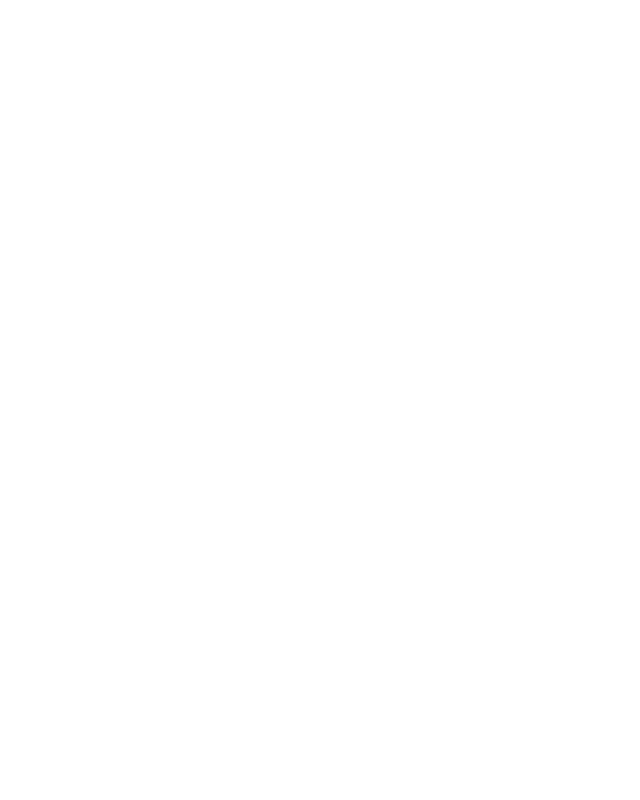
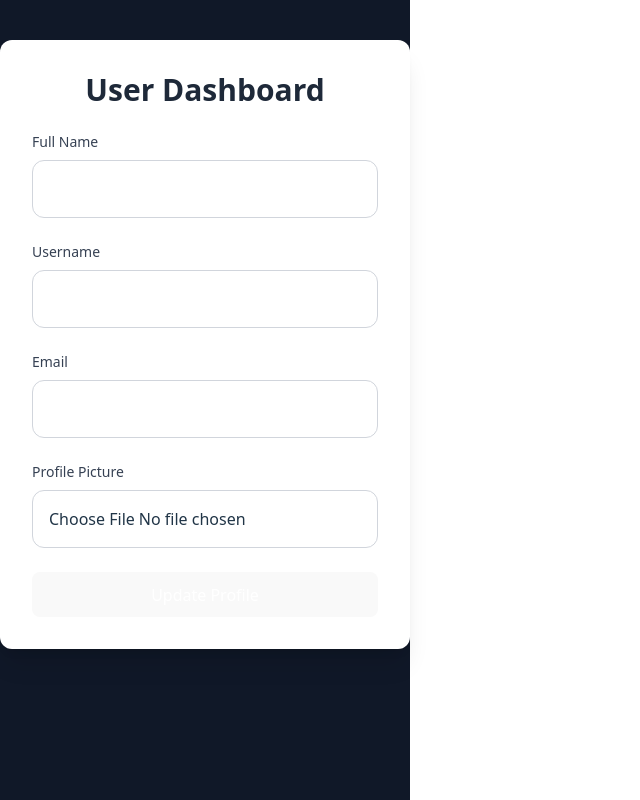
Before and after one commit to nethmiTK/AS-mern-user-auth-system, a React (Vite) app in the folder tailwind/: page /dashboard in a window 1280 px wide. Before the commit this address had no page. Shown: the whole page, without its empty margins (0-640 px from the left). Built offline with nearby package versions, Linux system fonts and the light colour scheme; no server answers.

Commit message:
user dashbord add

```diff
--- a/tailwind/src/App.jsx
+++ b/tailwind/src/App.jsx
@@ -3,6 +3,7 @@ import { Routes, Route, Navigate } from "react-router-dom";  // Import Navigate
 import Login from "./components/Login";
 import Register from "./components/Register";
 import "./index.css";
+import Dashboard from "./components/Dashboard";
 
 function App() {
   return (
@@ -11,6 +12,8 @@ function App() {
       <Route path="/" element={<Navigate to="/register" />} />
       <Route path="/register" element={<Register />} />
       <Route path="/login" element={<Login />} />
+      <Route path="/dashboard" element={<Dashboard />} />
+
 
     </Routes>
   );
--- /dev/null
+++ b/tailwind/src/components/Dashboard.jsx
@@ -0,0 +1,133 @@
+import React, { useState, useEffect } from 'react';
+import axios from 'axios';
+import { useNavigate } from 'react-router-dom';
+
+const Dashboard = () => {
+  const [userData, setUserData] = useState({
+    fullName: '',
+    username: '',
+    email: '',
+    profilePic: '',
+  });
+  const [newPic, setNewPic] = useState(null);
+  const navigate = useNavigate();
+
+  // Fetch user data from API (using token or session)
+  useEffect(() => {
+    const fetchUserData = async () => {
+      try {
+        const token = localStorage.getItem('token');
+        const response = await axios.get('http://localhost:3001/api/auth/user', {
+          headers: { Authorization: `Bearer ${token}` },
+        });
+        setUserData(response.data);
+      } catch (err) {
+        console.error('Error fetching user data:', err);
+      }
+    };
+
+    fetchUserData();
+  }, []);
+
+  // Handle form input changes
+  const handleChange = (e) => {
+    setUserData({ ...userData, [e.target.name]: e.target.value });
+  };
+
+  // Handle profile picture upload
+  const handlePicChange = (e) => {
+    const file = e.target.files[0];
+    setNewPic(file);
+  };
+
+  // Handle form submission to update user details
+  const handleSubmit = async (e) => {
+    e.preventDefault();
+    try {
+      const token = localStorage.getItem('token');
+      const formData = new FormData();
+      formData.append('userId', userData._id);
+      formData.append('fullName', userData.fullName);
+      formData.append('username', userData.username);
+      formData.append('email', userData.email);
+      if (newPic) formData.append('profilePic', newPic);
+
+      const response = await axios.put('http://localhost:3001/api/auth/update', formData, {
+        headers: {
+          'Content-Type': 'multipart/form-data',
+          Authorization: `Bearer ${token}`,
+        },
+      });
+      alert(response.data.message);
+    } catch (err) {
+      console.error('Error updating user:', err);
+      alert('Error updating user data');
+    }
+  };
+
+  return (
+    <div className="min-h-screen flex flex-col items-center bg-gray-900">
+      <div className="w-full max-w-lg bg-white p-8 rounded-xl shadow-xl mt-10">
+        <h2 className="text-3xl font-bold text-center text-gray-800 mb-6">User Dashboard</h2>
+
+        <form onSubmit={handleSubmit} className="space-y-6">
+          <div>
+            <label htmlFor="fullName" className="block text-sm font-medium text-gray-700">Full Name</label>
+            <input
+              type="text"
+              id="fullName"
+              name="fullName"
+              value={userData.fullName}
+              onChange={handleChange}
+              className="mt-2 w-full p-4 border border-gray-300 rounded-xl focus:outline-none focus:ring-2 focus:ring-purple-600"
+            />
+          </div>
+
+          <div>
+            <label htmlFor="username" className="block text-sm font-medium text-gray-700">Username</label>
+            <input
+              type="text"
+              id="username"
+              name="username"
+              value={userData.username}
+              onChange={handleChange}
+              className="mt-2 w-full p-4 border border-gray-300 rounded-xl focus:outline-none focus:ring-2 focus:ring-purple-600"
+            />
+          </div>
+
+          <div>
+            <label htmlFor="email" className="block text-sm font-medium text-gray-700">Email</label>
+            <input
+              type="email"
+              id="email"
+              name="email"
+              value={userData.email}
+              onChange={handleChange}
+              className="mt-2 w-full p-4 border border-gray-300 rounded-xl focus:outline-none focus:ring-2 focus:ring-purple-600"
+            />
+          </div>
+
+          <div>
+            <label htmlFor="profilePic" className="block text-sm font-medium text-gray-700">Profile Picture</label>
+            <input
+              type="file"
+              id="profilePic"
+              name="profilePic"
+              onChange={handlePicChange}
+              className="mt-2 w-full p-4 border border-gray-300 rounded-xl focus:outline-none focus:ring-2 focus:ring-purple-600"
+            />
+          </div>
+
+          <button
+            type="submit"
+            className="w-full bg-purple-600 text-white py-3 rounded-xl hover:bg-purple-700 focus:outline-none focus:ring-2 focus:ring-purple-500 transition duration-300"
+          >
+            Update Profile
+          </button>
+        </form>
+      </div>
+    </div>
+  );
+};
+
+export default Dashboard;
```
